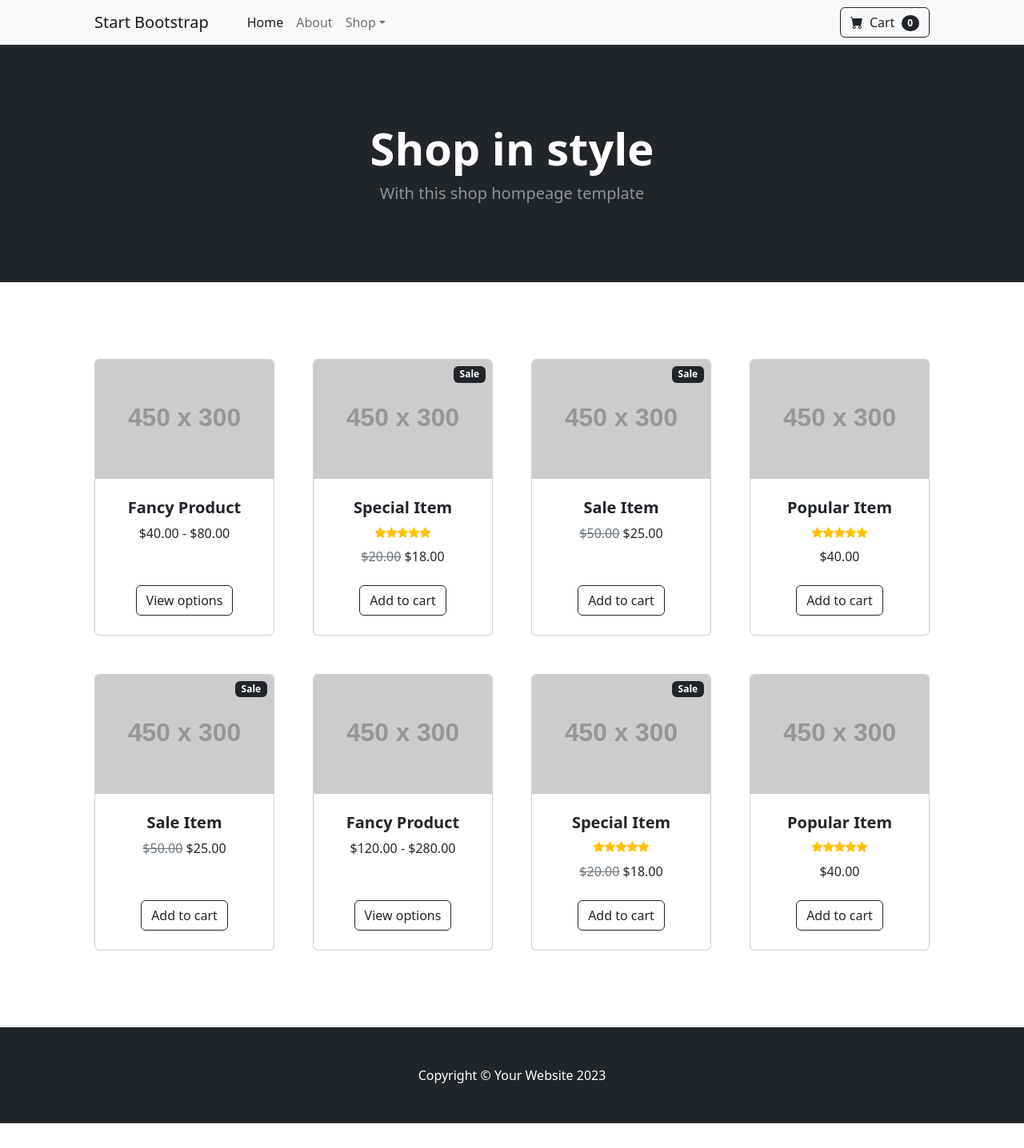
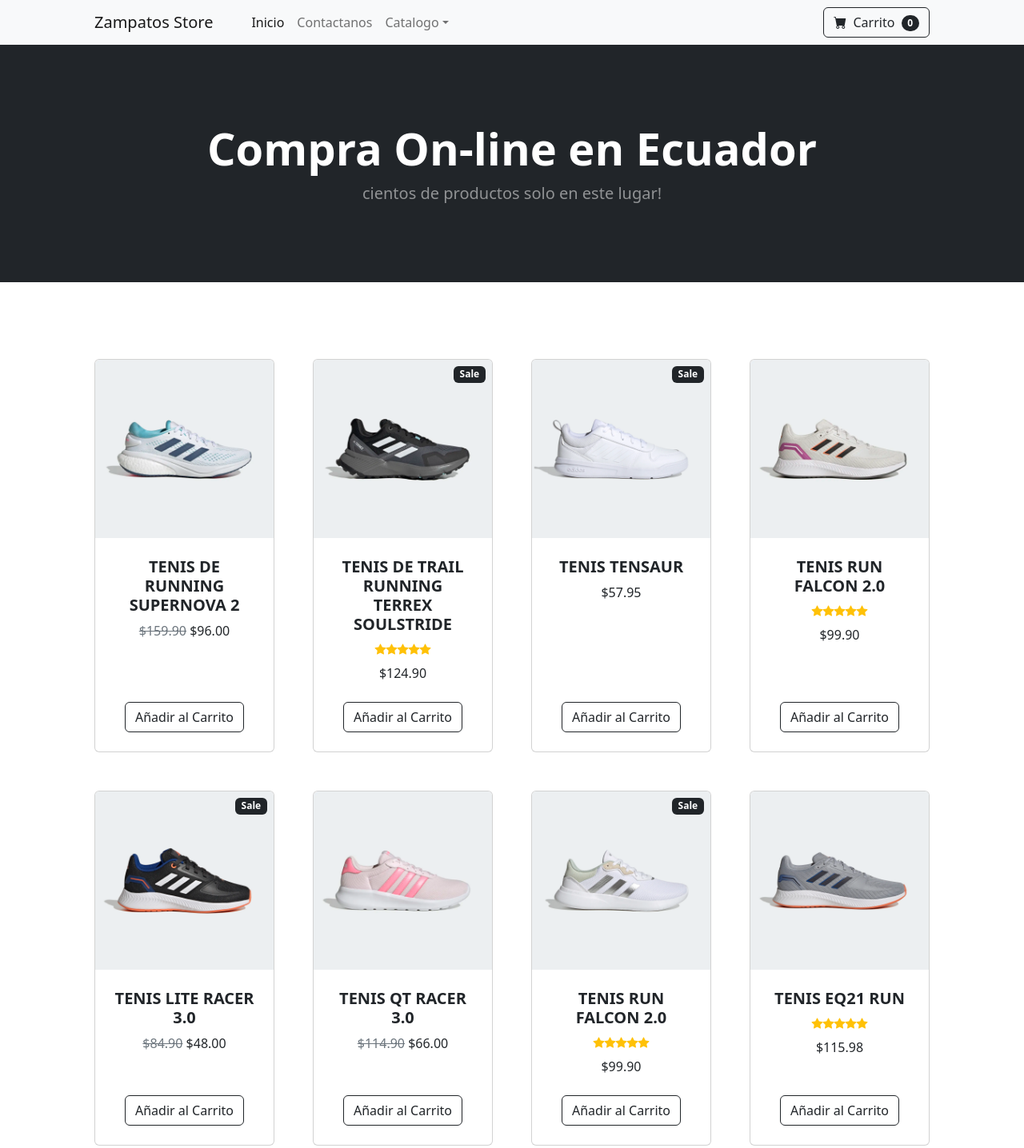
Before and after one commit to EZambranoFx/Proyecto3, a plain HTML site: page index.html in a window 1280 px wide. Shown: the top 1436 px of the page at 80% size. Before the commit the page ends 1405 px from the top, so only its background shows below. Drawn offline with nearby package versions, Linux system fonts and the light colour scheme; placeholder pictures from the web are drawn by us.

Commit message:
Add files via upload

```diff
--- a/index.html
+++ b/index.html
@@ -5,7 +5,7 @@
         <meta name="viewport" content="width=device-width, initial-scale=1, shrink-to-fit=no" />
         <meta name="description" content="" />
         <meta name="author" content="" />
-        <title>Shop Homepage - Start Bootstrap Template</title>
+        <title>Shop Homepage - Zampatos Template</title>
         <!-- Favicon-->
         <link rel="icon" type="image/x-icon" href="assets/favicon.ico" />
         <!-- Bootstrap icons-->
@@ -17,26 +17,26 @@
         <!-- Navigation-->
         <nav class="navbar navbar-expand-lg navbar-light bg-light">
             <div class="container px-4 px-lg-5">
-                <a class="navbar-brand" href="#!">Start Bootstrap</a>
+                <a class="navbar-brand" href="#!">Zampatos Store</a>
                 <button class="navbar-toggler" type="button" data-bs-toggle="collapse" data-bs-target="#navbarSupportedContent" aria-controls="navbarSupportedContent" aria-expanded="false" aria-label="Toggle navigation"><span class="navbar-toggler-icon"></span></button>
                 <div class="collapse navbar-collapse" id="navbarSupportedContent">
                     <ul class="navbar-nav me-auto mb-2 mb-lg-0 ms-lg-4">
-                        <li class="nav-item"><a class="nav-link active" aria-current="page" href="#!">Home</a></li>
-                        <li class="nav-item"><a class="nav-link" href="#!">About</a></li>
+                        <li class="nav-item"><a class="nav-link active" aria-current="page" href="#!">Inicio</a></li>
+                        <li class="nav-item"><a class="nav-link" href="#!">Contactanos</a></li>
                         <li class="nav-item dropdown">
-                            <a class="nav-link dropdown-toggle" id="navbarDropdown" href="#" role="button" data-bs-toggle="dropdown" aria-expanded="false">Shop</a>
+                            <a class="nav-link dropdown-toggle" id="navbarDropdown" href="#" role="button" data-bs-toggle="dropdown" aria-expanded="false">Catalogo</a>
                             <ul class="dropdown-menu" aria-labelledby="navbarDropdown">
-                                <li><a class="dropdown-item" href="#!">All Products</a></li>
+                                <li><a class="dropdown-item" href="#!"> Lista completo</a></li>
                                 <li><hr class="dropdown-divider" /></li>
-                                <li><a class="dropdown-item" href="#!">Popular Items</a></li>
-                                <li><a class="dropdown-item" href="#!">New Arrivals</a></li>
+                                <li><a class="dropdown-item" href="#!">Populares</a></li>
+                                <li><a class="dropdown-item" href="#!">Nuevo</a></li>
                             </ul>
                         </li>
                     </ul>
                     <form class="d-flex">
                         <button class="btn btn-outline-dark" type="submit">
                             <i class="bi-cart-fill me-1"></i>
-                            Cart
+                            Carrito
                             <span class="badge bg-dark text-white ms-1 rounded-pill">0</span>
                         </button>
                     </form>
@@ -47,8 +47,8 @@
         <header class="bg-dark py-5">
             <div class="container px-4 px-lg-5 my-5">
                 <div class="text-center text-white">
-                    <h1 class="display-4 fw-bolder">Shop in style</h1>
-                    <p class="lead fw-normal text-white-50 mb-0">With this shop hompeage template</p>
+                    <h1 class="display-4 fw-bolder">Compra On-line en Ecuador</h1>
+                    <p class="lead fw-normal text-white-50 mb-0">cientos de productos solo en este lugar!</p>
                 </div>
             </div>
         </header>
@@ -59,19 +59,20 @@
                     <div class="col mb-5">
                         <div class="card h-100">
                             <!-- Product image-->
-                            <img class="card-img-top" src="https://dummyimage.com/450x300/dee2e6/6c757d.jpg" alt="..." />
+                            <img class="card-img-top" src="assets/1.webp" alt="..." />
                             <!-- Product details-->
                             <div class="card-body p-4">
                                 <div class="text-center">
                                     <!-- Product name-->
-                                    <h5 class="fw-bolder">Fancy Product</h5>
+                                    <h5 class="fw-bolder">TENIS DE RUNNING SUPERNOVA 2</h5>
                                     <!-- Product price-->
-                                    $40.00 - $80.00
+                                    <span class="text-muted text-decoration-line-through">$159.90</span>
+                                    $96.00
                                 </div>
                             </div>
                             <!-- Product actions-->
                             <div class="card-footer p-4 pt-0 border-top-0 bg-transparent">
-                                <div class="text-center"><a class="btn btn-outline-dark mt-auto" href="#">View options</a></div>
+                                <div class="text-center"><a class="btn btn-outline-dark mt-auto" href="#">Añadir al Carrito</a></div>
                             </div>
                         </div>
                     </div>
@@ -80,12 +81,12 @@
                             <!-- Sale badge-->
                             <div class="badge bg-dark text-white position-absolute" style="top: 0.5rem; right: 0.5rem">Sale</div>
                             <!-- Product image-->
-                            <img class="card-img-top" src="https://dummyimage.com/450x300/dee2e6/6c757d.jpg" alt="..." />
+                            <img class="card-img-top" src="assets/2.webp" alt="..." />
                             <!-- Product details-->
                             <div class="card-body p-4">
                                 <div class="text-center">
                                     <!-- Product name-->
-                                    <h5 class="fw-bolder">Special Item</h5>
+                                    <h5 class="fw-bolder">TENIS DE TRAIL RUNNING TERREX SOULSTRIDE</h5>
                                     <!-- Product reviews-->
                                     <div class="d-flex justify-content-center small text-warning mb-2">
                                         <div class="bi-star-fill"></div>
@@ -95,13 +96,12 @@
                                         <div class="bi-star-fill"></div>
                                     </div>
                                     <!-- Product price-->
-                                    <span class="text-muted text-decoration-line-through">$20.00</span>
-                                    $18.00
+                                    $124.90
                                 </div>
                             </div>
                             <!-- Product actions-->
                             <div class="card-footer p-4 pt-0 border-top-0 bg-transparent">
-                                <div class="text-center"><a class="btn btn-outline-dark mt-auto" href="#">Add to cart</a></div>
+                                <div class="text-center"><a class="btn btn-outline-dark mt-auto" href="#">Añadir al Carrito</a></div>
                             </div>
                         </div>
                     </div>
@@ -110,32 +110,31 @@
                             <!-- Sale badge-->
                             <div class="badge bg-dark text-white position-absolute" style="top: 0.5rem; right: 0.5rem">Sale</div>
                             <!-- Product image-->
-                            <img class="card-img-top" src="https://dummyimage.com/450x300/dee2e6/6c757d.jpg" alt="..." />
+                            <img class="card-img-top" src="assets/3.webp" alt="..." />
                             <!-- Product details-->
                             <div class="card-body p-4">
                                 <div class="text-center">
                                     <!-- Product name-->
-                                    <h5 class="fw-bolder">Sale Item</h5>
+                                    <h5 class="fw-bolder">TENIS TENSAUR</h5>
                                     <!-- Product price-->
-                                    <span class="text-muted text-decoration-line-through">$50.00</span>
-                                    $25.00
+                                    $57.95
                                 </div>
                             </div>
                             <!-- Product actions-->
                             <div class="card-footer p-4 pt-0 border-top-0 bg-transparent">
-                                <div class="text-center"><a class="btn btn-outline-dark mt-auto" href="#">Add to cart</a></div>
+                                <div class="text-center"><a class="btn btn-outline-dark mt-auto" href="#">Añadir al Carrito</a></div>
                             </div>
                         </div>
                     </div>
                     <div class="col mb-5">
                         <div class="card h-100">
                             <!-- Product image-->
-                            <img class="card-img-top" src="https://dummyimage.com/450x300/dee2e6/6c757d.jpg" alt="..." />
+                            <img class="card-img-top" src="assets/4.webp" alt="..." />
                             <!-- Product details-->
                             <div class="card-body p-4">
                                 <div class="text-center">
                                     <!-- Product name-->
-                                    <h5 class="fw-bolder">Popular Item</h5>
+                                    <h5 class="fw-bolder">TENIS RUN FALCON 2.0</h5>
                                     <!-- Product reviews-->
                                     <div class="d-flex justify-content-center small text-warning mb-2">
                                         <div class="bi-star-fill"></div>
@@ -145,12 +144,12 @@
                                         <div class="bi-star-fill"></div>
                                     </div>
                                     <!-- Product price-->
-                                    $40.00
+                                    $99.90
                                 </div>
                             </div>
                             <!-- Product actions-->
                             <div class="card-footer p-4 pt-0 border-top-0 bg-transparent">
-                                <div class="text-center"><a class="btn btn-outline-dark mt-auto" href="#">Add to cart</a></div>
+                                <div class="text-center"><a class="btn btn-outline-dark mt-auto" href="#">Añadir al Carrito</a></div>
                             </div>
                         </div>
                     </div>
@@ -159,39 +158,40 @@
                             <!-- Sale badge-->
                             <div class="badge bg-dark text-white position-absolute" style="top: 0.5rem; right: 0.5rem">Sale</div>
                             <!-- Product image-->
-                            <img class="card-img-top" src="https://dummyimage.com/450x300/dee2e6/6c757d.jpg" alt="..." />
+                            <img class="card-img-top" src="assets/5.webp" alt="..." />
                             <!-- Product details-->
                             <div class="card-body p-4">
                                 <div class="text-center">
                                     <!-- Product name-->
-                                    <h5 class="fw-bolder">Sale Item</h5>
+                                    <h5 class="fw-bolder">TENIS LITE RACER 3.0</h5>
                                     <!-- Product price-->
-                                    <span class="text-muted text-decoration-line-through">$50.00</span>
-                                    $25.00
+                                    <span class="text-muted text-decoration-line-through">$84.90</span>
+                                    $48.00
                                 </div>
                             </div>
                             <!-- Product actions-->
                             <div class="card-footer p-4 pt-0 border-top-0 bg-transparent">
-                                <div class="text-center"><a class="btn btn-outline-dark mt-auto" href="#">Add to cart</a></div>
+                                <div class="text-center"><a class="btn btn-outline-dark mt-auto" href="#">Añadir al Carrito</a></div>
                             </div>
                         </div>
                     </div>
                     <div class="col mb-5">
                         <div class="card h-100">
                             <!-- Product image-->
-                            <img class="card-img-top" src="https://dummyimage.com/450x300/dee2e6/6c757d.jpg" alt="..." />
+                            <img class="card-img-top" src="assets/6.webp" alt="..." />
                             <!-- Product details-->
                             <div class="card-body p-4">
                                 <div class="text-center">
                                     <!-- Product name-->
-                                    <h5 class="fw-bolder">Fancy Product</h5>
+                                    <h5 class="fw-bolder">TENIS QT RACER 3.0</h5>
                                     <!-- Product price-->
-                                    $120.00 - $280.00
+                                    <span class="text-muted text-decoration-line-through">$114.90</span>
+                                    $66.00
                                 </div>
                             </div>
                             <!-- Product actions-->
                             <div class="card-footer p-4 pt-0 border-top-0 bg-transparent">
-                                <div class="text-center"><a class="btn btn-outline-dark mt-auto" href="#">View options</a></div>
+                                <div class="text-center"><a class="btn btn-outline-dark mt-auto" href="#">Añadir al Carrito</a></div>
                             </div>
                         </div>
                     </div>
@@ -200,12 +200,12 @@
                             <!-- Sale badge-->
                             <div class="badge bg-dark text-white position-absolute" style="top: 0.5rem; right: 0.5rem">Sale</div>
                             <!-- Product image-->
-                            <img class="card-img-top" src="https://dummyimage.com/450x300/dee2e6/6c757d.jpg" alt="..." />
+                            <img class="card-img-top" src="assets/7.webp" alt="..." />
                             <!-- Product details-->
                             <div class="card-body p-4">
                                 <div class="text-center">
                                     <!-- Product name-->
-                                    <h5 class="fw-bolder">Special Item</h5>
+                                    <h5 class="fw-bolder">TENIS RUN FALCON 2.0</h5>
                                     <!-- Product reviews-->
                                     <div class="d-flex justify-content-center small text-warning mb-2">
                                         <div class="bi-star-fill"></div>
@@ -215,25 +215,24 @@
                                         <div class="bi-star-fill"></div>
                                     </div>
                                     <!-- Product price-->
-                                    <span class="text-muted text-decoration-line-through">$20.00</span>
-                                    $18.00
+                                    $99.90
                                 </div>
                             </div>
                             <!-- Product actions-->
                             <div class="card-footer p-4 pt-0 border-top-0 bg-transparent">
-                                <div class="text-center"><a class="btn btn-outline-dark mt-auto" href="#">Add to cart</a></div>
+                                <div class="text-center"><a class="btn btn-outline-dark mt-auto" href="#">Añadir al Carrito</a></div>
                             </div>
                         </div>
                     </div>
                     <div class="col mb-5">
                         <div class="card h-100">
                             <!-- Product image-->
-                            <img class="card-img-top" src="https://dummyimage.com/450x300/dee2e6/6c757d.jpg" alt="..." />
+                            <img class="card-img-top" src="assets/8.webp" alt="..." />
                             <!-- Product details-->
                             <div class="card-body p-4">
                                 <div class="text-center">
                                     <!-- Product name-->
-                                    <h5 class="fw-bolder">Popular Item</h5>
+                                    <h5 class="fw-bolder">TENIS EQ21 RUN</h5>
                                     <!-- Product reviews-->
                                     <div class="d-flex justify-content-center small text-warning mb-2">
                                         <div class="bi-star-fill"></div>
@@ -243,12 +242,12 @@
                                         <div class="bi-star-fill"></div>
                                     </div>
                                     <!-- Product price-->
-                                    $40.00
+                                    $115.98
                                 </div>
                             </div>
                             <!-- Product actions-->
                             <div class="card-footer p-4 pt-0 border-top-0 bg-transparent">
-                                <div class="text-center"><a class="btn btn-outline-dark mt-auto" href="#">Add to cart</a></div>
+                                <div class="text-center"><a class="btn btn-outline-dark mt-auto" href="#">Añadir al Carrito</a></div>
                             </div>
                         </div>
                     </div>
@@ -257,7 +256,7 @@
         </section>
         <!-- Footer-->
         <footer class="py-5 bg-dark">
-            <div class="container"><p class="m-0 text-center text-white">Copyright &copy; Your Website 2023</p></div>
+            <div class="container"><p class="m-0 text-center text-white">Copyright &copy; Espol 2023</p></div>
         </footer>
         <!-- Bootstrap core JS-->
         <script src="https://cdn.jsdelivr.net/npm/bootstrap@5.2.3/dist/js/bootstrap.bundle.min.js"></script>
```
